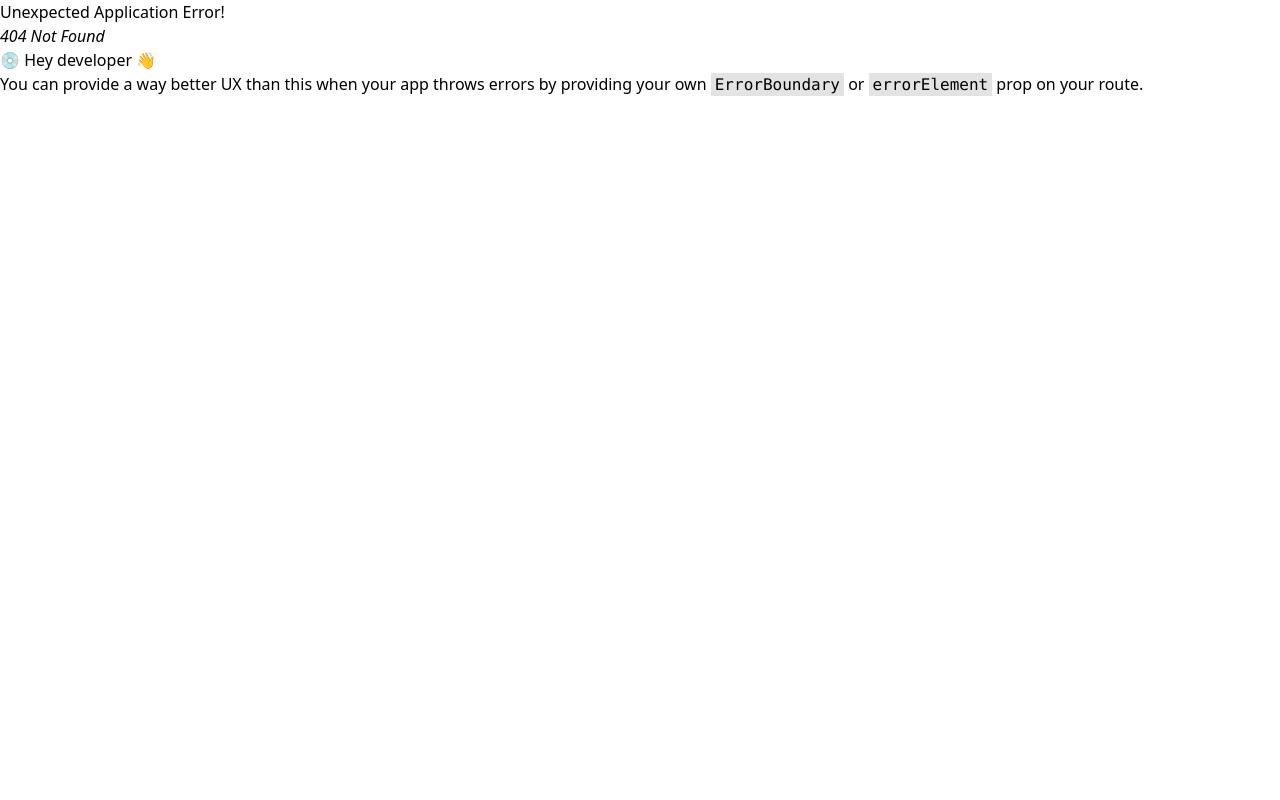
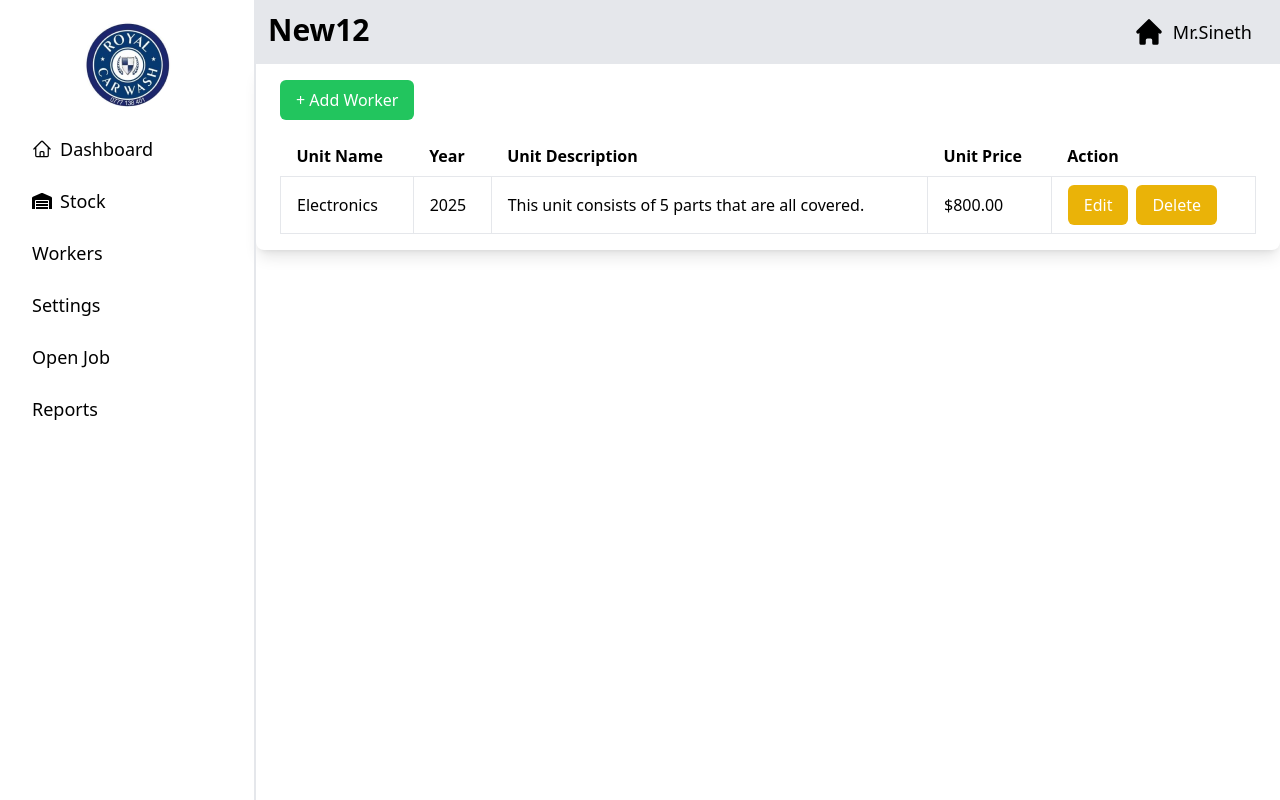
Before and after one commit to sinethrenuja1/RCW, a React (Vite) app in the folder Client/: page /new12 in a window 1280 px wide. Before the commit this address had no page. Built offline with nearby package versions, Linux system fonts and the light colour scheme.

Commit message:
showworker ui

```diff
--- a/Client/src/App.jsx
+++ b/Client/src/App.jsx
@@ -15,7 +15,7 @@ import RegisterVehicle from "./Pages/openjob/registerVehicle";
 import CreateJob_card from "./Pages/openjob/add_services";
 import Jobcard from "../src/Pages/openjob/jobcard";
 import ShowVeh_details from "../src/Pages/openjob/showreg_vehdetails";
-
+import New12 from "./Pages/workers/show_workers";
 
 import Dash_nav from "./Components/dash_nav";
 
@@ -68,6 +68,7 @@ const router = createBrowserRouter([
       {path: "/createjob" , element: <CreateJob_card/>,},
       {path: "/jobcard" , element: <Jobcard/>,},
       {path: "/showveh_details" , element: <ShowVeh_details/>,},
+      {path: "/new12" , element: <New12/>,},
       ],
   },
 
--- a/Client/src/Pages/openjob/showreg_vehdetails.jsx
+++ b/Client/src/Pages/openjob/showreg_vehdetails.jsx
@@ -1,5 +1,5 @@
 import ShopHeader from "../../Components/shopheader";
-import React, { useState, useEffect } from 'react';
+import { useState, useEffect } from 'react';
 import { useLocation } from 'react-router-dom';
 import { useNavigate } from 'react-router-dom';
 
--- /dev/null
+++ b/Client/src/Pages/workers/show_workers.jsx
@@ -0,0 +1,40 @@
+import ShopHeader from "../../Components/shopheader";
+function new12 () {
+    return (
+        <div>
+            <ShopHeader pageName="New12"/>
+        <div className="w-full mx-auto bg-white shadow-lg rounded-lg overflow-hidden">
+            <div className="px-6 py-4">
+                <button className="bg-green-500 text-white px-4 py-2 rounded-md mb-4">
+                    + Add Worker
+                </button>
+                <table className="table-auto w-full">
+                    <thead>
+                        <tr>
+                            <th className="px-4 py-2 text-left">Unit Name</th>
+                            <th className="px-4 py-2 text-left">Year</th>
+                            <th className="px-4 py-2 text-left">Unit Description</th>
+                            <th className="px-4 py-2 text-left">Unit Price</th>
+                            <th className="px-4 py-2 text-left">Action</th>
+                        </tr>
+                    </thead>
+                    <tbody>
+                        <tr>
+                            <td className="border px-4 py-2">Electronics</td>
+                            <td className="border px-4 py-2">2025</td>
+                            <td className="border px-4 py-2">This unit consists of 5 parts that are all covered.</td>
+                            <td className="border px-4 py-2">$800.00</td>
+                            <td className="border px-4 py-2">
+                                <button className="bg-yellow-500 text-white px-4 py-2 rounded-md mr-2">Edit</button>
+                                <button className="bg-yellow-500 text-white px-4 py-2 rounded-md">Delete</button>
+                            </td>
+                        </tr>
+                    </tbody>
+                </table>
+            </div>
+        </div>
+        </div>
+    )
+}
+
+export default new12;
```
Also changed, not shown: Client/src/Pages/workers/addworker.jsx (added).
